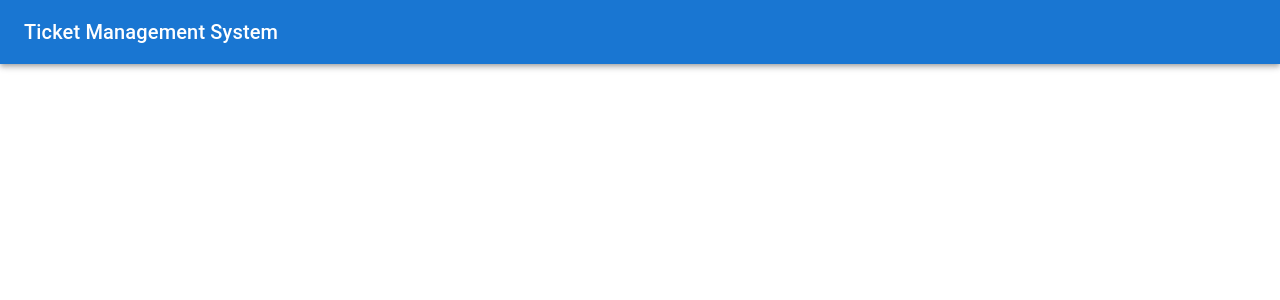
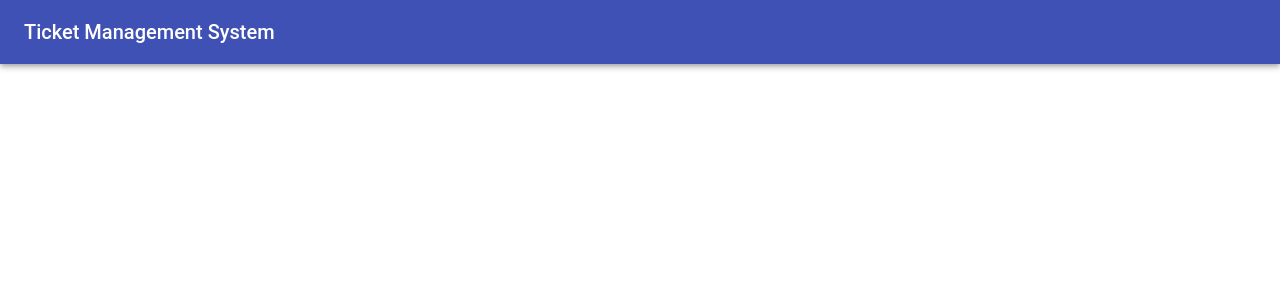
Before and after one commit to techp-ritik/techP, a React (Create React App) app in the folder ticket-management-fe/: page / in a window 1280 px wide. Shown: the top 300 px of the page. Built offline with nearby package versions, Linux system fonts and the light colour scheme.

Commit message:
Resolved Comments

```diff
--- a/ticket-management-fe/src/components/TicketCreation.css
+++ /dev/null
@@ -1,5 +0,0 @@
-.Header{
-    background-color: rgb(92, 183, 95);
-    text-align: center;
-
-}
--- a/ticket-management-fe/src/components/TicketCreation.tsx
+++ b/ticket-management-fe/src/components/TicketCreation.tsx
@@ -7,7 +7,7 @@ import TextField from "@mui/material/TextField";
 import TicketTheme from "./TicketTheme";
 
 import Stack from "@mui/material/Stack";
-import "./TicketCreation.css";
+
 import { useState } from "react";
 import {
   Dialog,
@@ -222,7 +222,7 @@ function TicketCreation() {
                   });
                 }}
               >
-                <MenuItem value={""} disabled>
+                <MenuItem value={"SELECT CATEGORY"} disabled>
                   SELECT CATEGORY
                 </MenuItem>
                 <MenuItem value={"TECHNICAL SUPPORT"}>
@@ -264,7 +264,7 @@ function TicketCreation() {
                           target="_blank"
                           rel="noopener noreferrer"
                         >
-                          View PDF/IMAGE
+                          View Attachment/s
                         </a>
                       )}
                     </>
--- a/ticket-management-fe/src/components/TicketTheme.tsx
+++ b/ticket-management-fe/src/components/TicketTheme.tsx
@@ -10,7 +10,7 @@ const TicketTheme = createTheme({
       main: "#f50057", // Set the secondary color to a ticket-related shade of red
     },
     background: {
-      default: "#FFC0CB", // Set the default background color
+      default: "#FFFFFF", // Set the default background color
       paper: "#ffffff", // Set the background color for paper components
     },
   },
@@ -32,6 +32,17 @@ const TicketTheme = createTheme({
     // Add more typography styles as needed
   },
   components: {
+    MuiDialogTitle: {
+      styleOverrides: {
+        root: {
+          // Add the background color here
+          backgroundColor: "#3f51b5",
+          textAlign: "center",
+          color: "white",
+        },
+      },
+    },
+
     MuiButton: {
       styleOverrides: {
         containedPrimary: {
--- a/ticket-management-fe/src/index.tsx
+++ b/ticket-management-fe/src/index.tsx
@@ -5,16 +5,17 @@ import App from "./App";
 import reportWebVitals from "./reportWebVitals";
 import { createTheme, ThemeProvider } from "@mui/material/styles";
 import { BrowserRouter } from "react-router-dom";
+import TicketTheme from "./components/TicketTheme";
 const root = ReactDOM.createRoot(
   document.getElementById("root") as HTMLElement
 );
-const defaultTheme = createTheme();
+
 root.render(
   <BrowserRouter>
-  <ThemeProvider theme={defaultTheme}>
-  <App />
-  </ThemeProvider>
-   </BrowserRouter>
+    <ThemeProvider theme={TicketTheme}>
+      <App />
+    </ThemeProvider>
+  </BrowserRouter>
 );
 
 // If you want to start measuring performance in your app, pass a function
```
